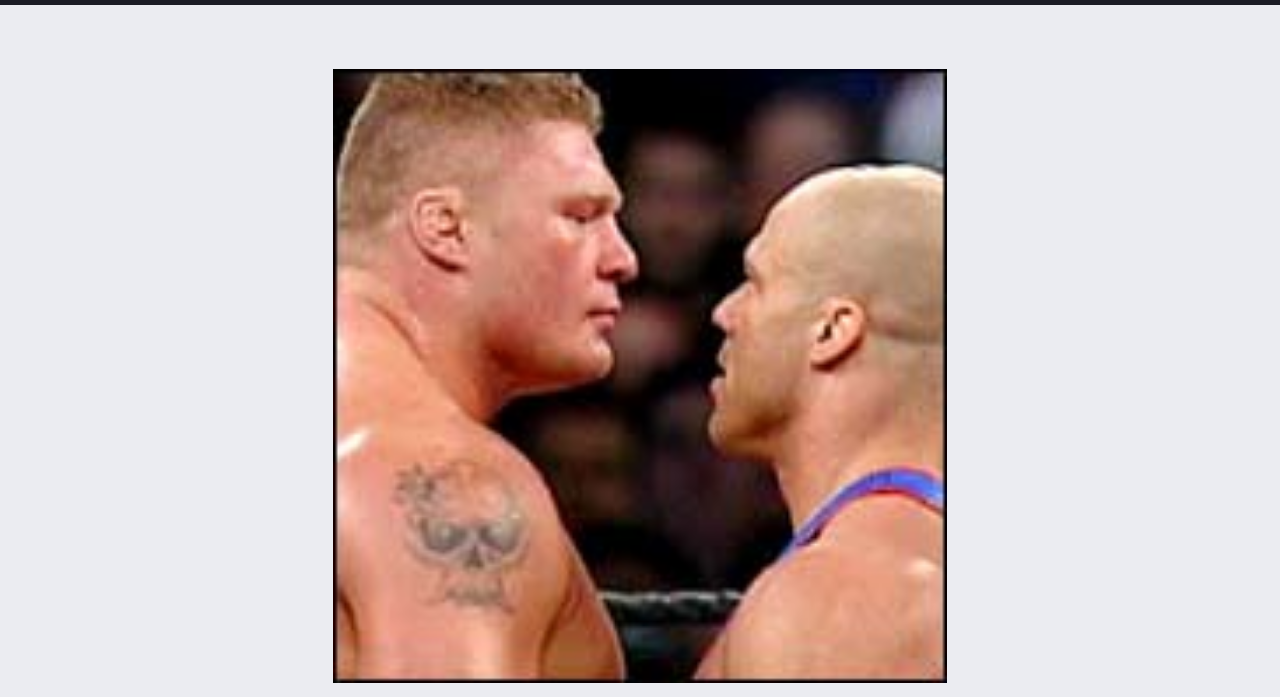
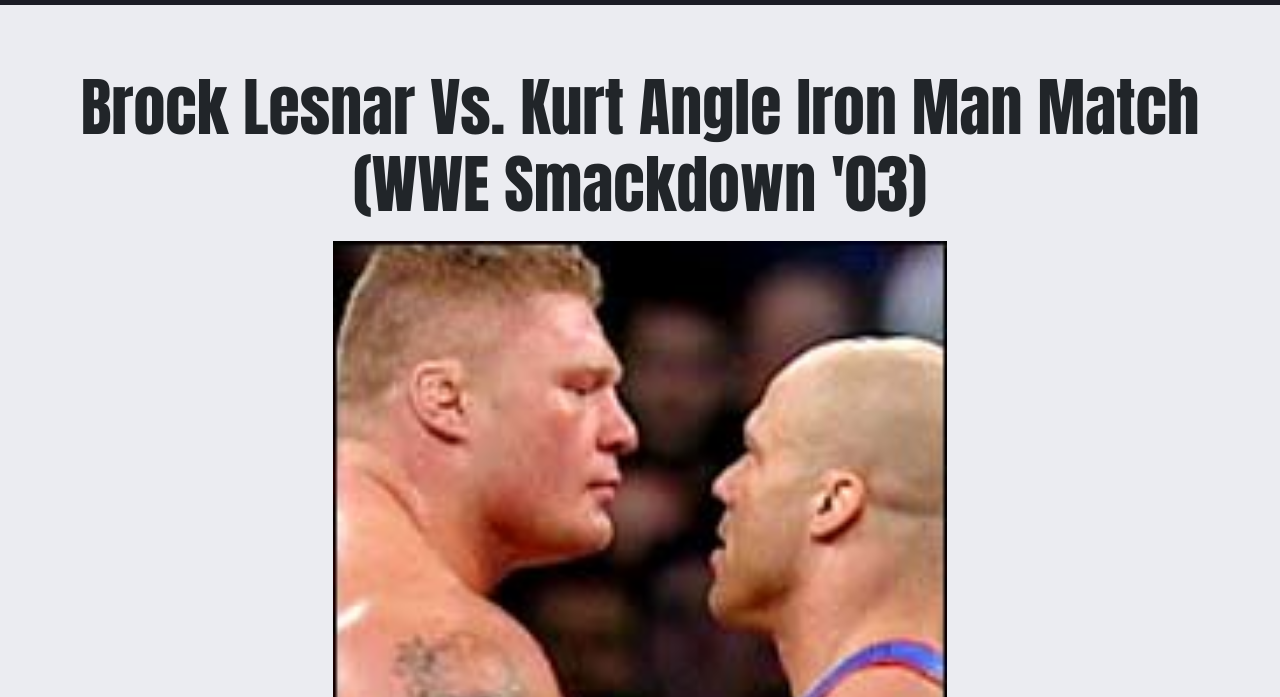
Before and after one commit to Jaydeep189/wwee, a plain HTML site: page brock_lesner/brock8.html in a window 1280 px wide. Shown: the part 103-800 px from the top of the page. Drawn offline with nearby package versions, Linux system fonts and the light colour scheme.

Commit message:
Update brock8.html

```diff
--- a/brock_lesner/brock8.html
+++ b/brock_lesner/brock8.html
@@ -4,6 +4,7 @@
 <head>
   <meta charset="utf-8">
   <title>Wrestlingdatabase.in</title>
+  <meta name="viewport" content="width=device-width, initial-scale=1.0">
   <link rel="stylesheet" href="https://stackpath.bootstrapcdn.com/bootstrap/4.5.0/css/bootstrap.min.css" integrity="sha384-9aIt2nRpC12Uk9gS9baDl411NQApFmC26EwAOH8WgZl5MYYxFfc+NcPb1dKGj7Sk" crossorigin="anonymous">
   <link rel="stylesheet" href="../css/style.css">
   <link href="https://fonts.googleapis.com/css2?family=Anton&display=swap" rel="stylesheet">
@@ -89,6 +90,7 @@
     </div>
   </section>
   <section id="last_page">
+    <h1>Brock Lesnar Vs. Kurt Angle Iron Man Match (WWE Smackdown '03)   </h1>
     <img src="../images/brock8.jpg" class="image_view" alt="image"><br>
     <h4>stay on this shrinkme page  only don't go to pop up page.</h4>
     <img src="../images/info1.png" class="image_view1" alt="image">
```
